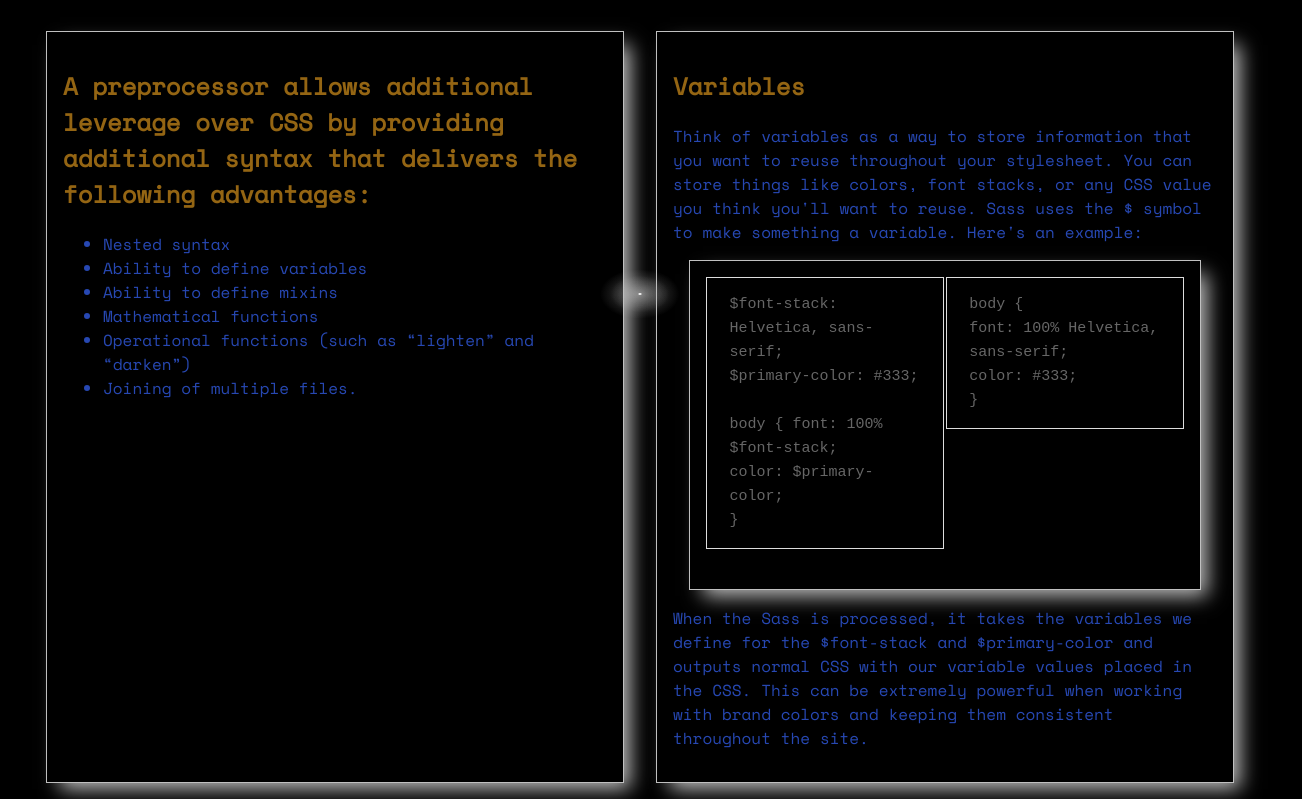
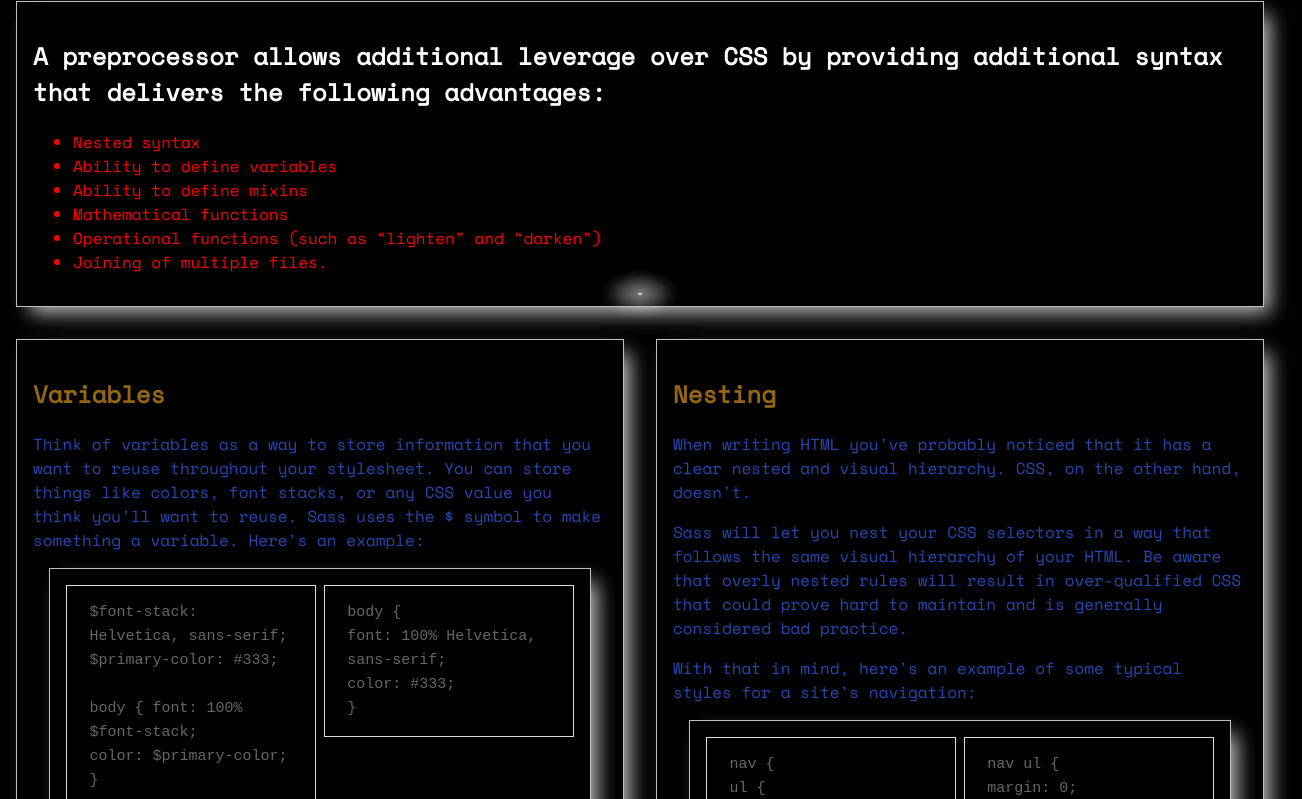
Before and after one commit to alex197925/challenge-sass, a plain HTML site: page index.html in a window 1280 px wide. Shown: the part 106-905 px from the top of the page, 1302 px wide, since content can reach past the window. Drawn offline with nearby package versions, Linux system fonts and the light colour scheme.

Commit message:
nested h2 li to article section

```diff
--- a/scss/style.scss
+++ b/scss/style.scss
@@ -1,7 +1,5 @@
 /** @format */
 // Variables
-
-$padding-general: 30px;
 
 // Mixins
 
@@ -19,7 +17,7 @@ body {
   font: 100% "Space Mono", monospace;
   color: #2748b3;
   margin: 0px;
-  padding: $padding-general;
+  padding: (24 * 2);
   background-color: #000;
   background-image: radial-gradient(
       #fff,
@@ -57,9 +55,16 @@ article section {
   }
 }
 
-article section #selling-points {
+article section#selling-points {
   flex-grow: 2;
   flex-basis: 100%;
+  h2 {
+    color: #fff;
+  }
+
+  li {
+    color: red;
+  }
 }
 
 article code {
@@ -116,13 +121,16 @@ h6 {
 }
 
 .success {
+  @extend .success;
   background-color: green;
 }
 
 .error {
+  @extend .error;
   background-color: red;
 }
 
 .warning {
+  @extend .warning;
   background-color: orange;
 }
```
Also changed, not shown: css/style.css, 2 other files.
